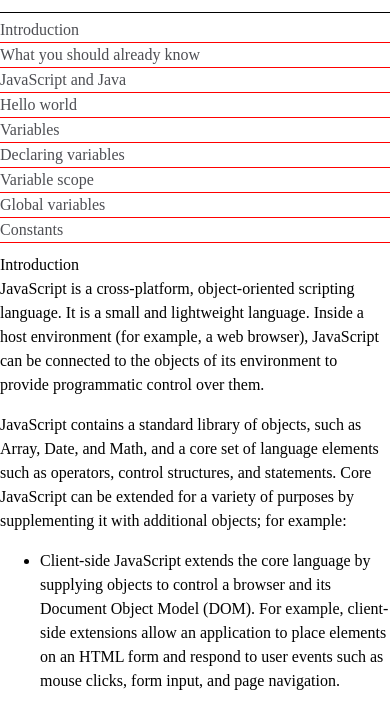
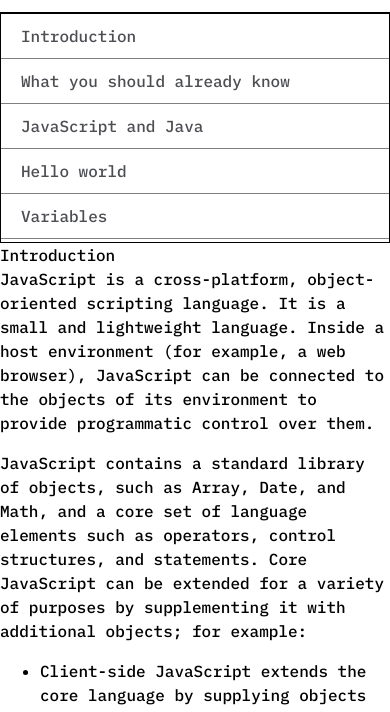
Before and after one commit to getromandev/BBG_techDocPage, a plain HTML site: page index.html in a window 390 px wide. Shown: the part 54-766 px from the top of the page. Drawn offline with Linux system fonts and the light colour scheme.

Commit message:
style nav section

```diff
--- a/style.css
+++ b/style.css
@@ -45,6 +45,7 @@ dd {
 
 /* Set core body defaults */
 body {
+  font-family: var(--fontIBMLight);
   min-height: 100vh;
   scroll-behavior: smooth;
   text-rendering: optimizeSpeed;
@@ -103,7 +104,6 @@ select {
         display: grid;
         grid-template-columns: auto;
         grid-template-rows: auto, 1fr, auto;
-        grid-gap: 5px;
         grid-template-areas:
          "title"
          "nav"
@@ -113,7 +113,6 @@ select {
     .js_documentation {
         grid-area: title;
         text-align: center;
-        font-family: var(--fontIBMLight);
         margin: 15px;
     }
 
@@ -121,6 +120,7 @@ select {
         grid-area: nav;
         height: 230px;
         overflow: scroll;
+        border: 1px solid black;
     }
 
     .top_navigation a {
@@ -129,7 +129,11 @@ select {
 
     .top_navigation li {
         color: #4D4E53;
-        border-bottom: 1px solid red;
+        border-bottom: 1px solid grey;
+    }
+
+    .navList li {
+      padding: 10px 20px 10px 20px;
     }
 
 
@@ -141,12 +145,5 @@ select {
         border-bottom: 1px solid black;
     }
 
-    /* nav bar css  */
-    /* .navList li a {
-        color: #4D4E53;
-    } */
 
-    /* li {
-        border-bottom: solid 1px red;
-    } */
 }
```
